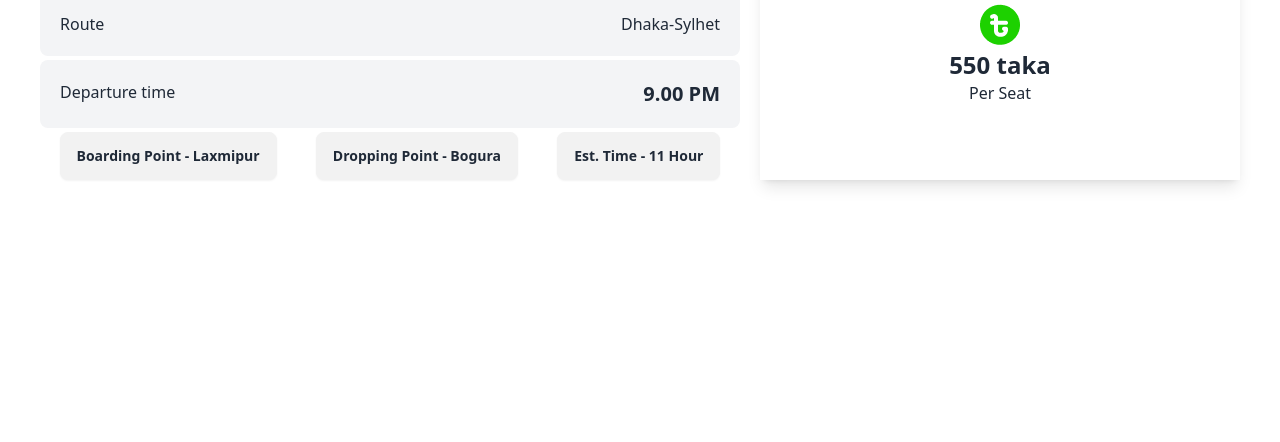
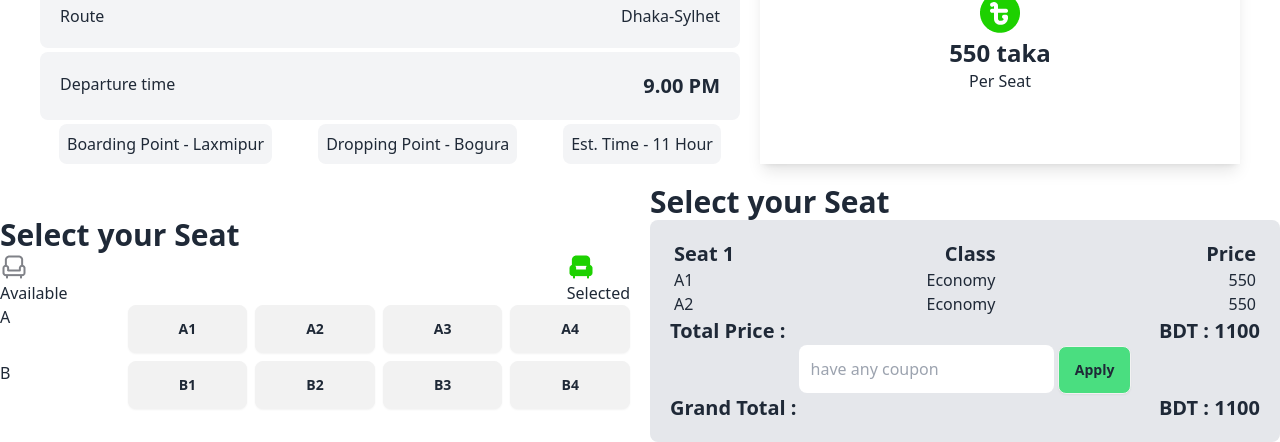
Before and after one commit to AmjadChowdhury/Bus-Ticket, a plain HTML site: page index.html in a window 1280 px wide. Shown: the part 1112-1554 px from the top of the page. Before the commit the page ends 1332 px from the top, so only its background shows below. Drawn offline with nearby package versions, Linux system fonts and the light colour scheme.

Commit message:
SEAT DESIGN

```diff
--- a/index.html
+++ b/index.html
@@ -93,13 +93,14 @@
         </div>
 
          <!-- Asol Khela -->
-         <div>
+         <div class="space-y-3">
             <div class="text-center space-y-3">
                 <h1 class="text-3xl font-semibold">P.H Paribahan</h1>
                 <p class="w-2/4 m-auto">Yes, you can run unit tests and view the results directly within the app. The integrated testing features allow for a streamlined .</p>
             </div>
 
-            <div class="flex gap-5 m-5 rounded-lg p-5">
+            <!-- Seat biboron -->
+            <div class="flex flex-col lg:flex-row gap-5 m-5 rounded-lg p-5">
                 <div class="flex-1">
                     <div class="flex justify-between">
                         <div class="flex items-center gap-2">
@@ -123,15 +124,15 @@
                             <p>Departure time</p>
                             <p class="font-extrabold text-xl">9.00 PM</p>
                         </div>
-                        <div class="flex justify-around">
-                            <button class="btn">Boarding Point - Laxmipur</button>
-                            <button class="btn">Dropping Point - Bogura</button>
-                            <button class="btn">Est. Time - 11 Hour</button>
+                        <div class="flex justify-around space-x-2">
+                            <div class="p-2 bg-gray-100 rounded-lg">Boarding Point - Laxmipur</div>
+                            <div class="p-2 bg-gray-100 rounded-lg">Dropping Point - Bogura</div>
+                            <div class="p-2 bg-gray-100 rounded-lg">Est. Time - 11 Hour</div>
                         </div>
                     </div>
                 </div>
 
-                <div class="flex flex-col justify-center items-center w-2/5 shadow-lg">
+                <div class="flex flex-col justify-center items-center w-full lg:w-2/5 shadow-lg">
                     <img src="./images/fare.png" alt="">
                     <h1 class="font-bold text-2xl">550 taka</h1>
                     <p>Per Seat</p>
@@ -139,6 +140,78 @@
             </div>
          </div>
 
+         <!-- Select seat -->
+
+        <div class="flex items-center flex-col lg:flex-row gap-5">
+            <div class="flex-1">
+                <p class="text-3xl font-bold">Select your Seat</p>
+                <div class="flex justify-between">
+                    <div>
+                        <img src="./images/seat-gray.png" alt="">
+                        <span>Available</span>
+                    </div>
+                    <div>
+                        <img src="./images/seat-green-filled.png" alt="">
+                        <span>Selected</span>
+                    </div>
+                </div>
+                <div class="grid grid-cols-5 gap-2">
+                    <p>A</p>
+                    <button class="btn">A1</button>
+                    <button class="btn">A2</button>
+                    <button class="btn">A3</button>
+                    <button class="btn">A4</button>
+                    <p>B</p>
+                    <button class="btn">B1</button>
+                    <button class="btn">B2</button>
+                    <button class="btn">B3</button>
+                    <button class="btn">B4</button>
+                </div>
+             </div>
+
+             <div class="flex-1">
+                <p class="text-3xl font-bold">Select your Seat</p>
+                <div class="bg-gray-200 p-5 rounded-lg">
+                    <!-- seat related -->
+                <div>
+                    <div class="flex justify-between mx-1">
+                        <p class="text-xl font-bold">Seat 1</p>
+                        <p class="text-xl font-bold">Class</p>
+                        <p class="text-xl font-bold">Price</p>
+                    </div>
+                    <div class="flex justify-between mx-1">
+                        <p>A1</p>
+                        <p>Economy</p>
+                        <p>550</p>
+                    </div>
+                    <div class="flex justify-between mx-1">
+                        <p>A2</p>
+                        <p>Economy</p>
+                        <p>550</p>
+                    </div>
+                </div>
+                <hr>
+                <!-- Price -->
+                <div class="flex justify-between">
+                    <p class="text-xl font-bold">Total Price :</p>
+                    <p class="text-xl font-bold">BDT : 1100</p>
+                </div>
+                <!-- Coupon Dscount -->
+                <div class="flex justify-center">
+                    <div class="">
+                        <input type="text" placeholder="have any coupon" class="p-3 rounded-lg">
+                        <button class="btn bg-green-400">Apply</button>
+                    </div>
+                </div>
+                 <!--Grand Total Price -->
+                 <div class="flex justify-between">
+                    <p class="text-xl font-bold">Grand Total :</p>
+                    <p class="text-xl font-bold">BDT : 1100</p>
+                </div>
+                </div>
+             </div>
+        </div>
+
     </main>
     <footer>
 
```
